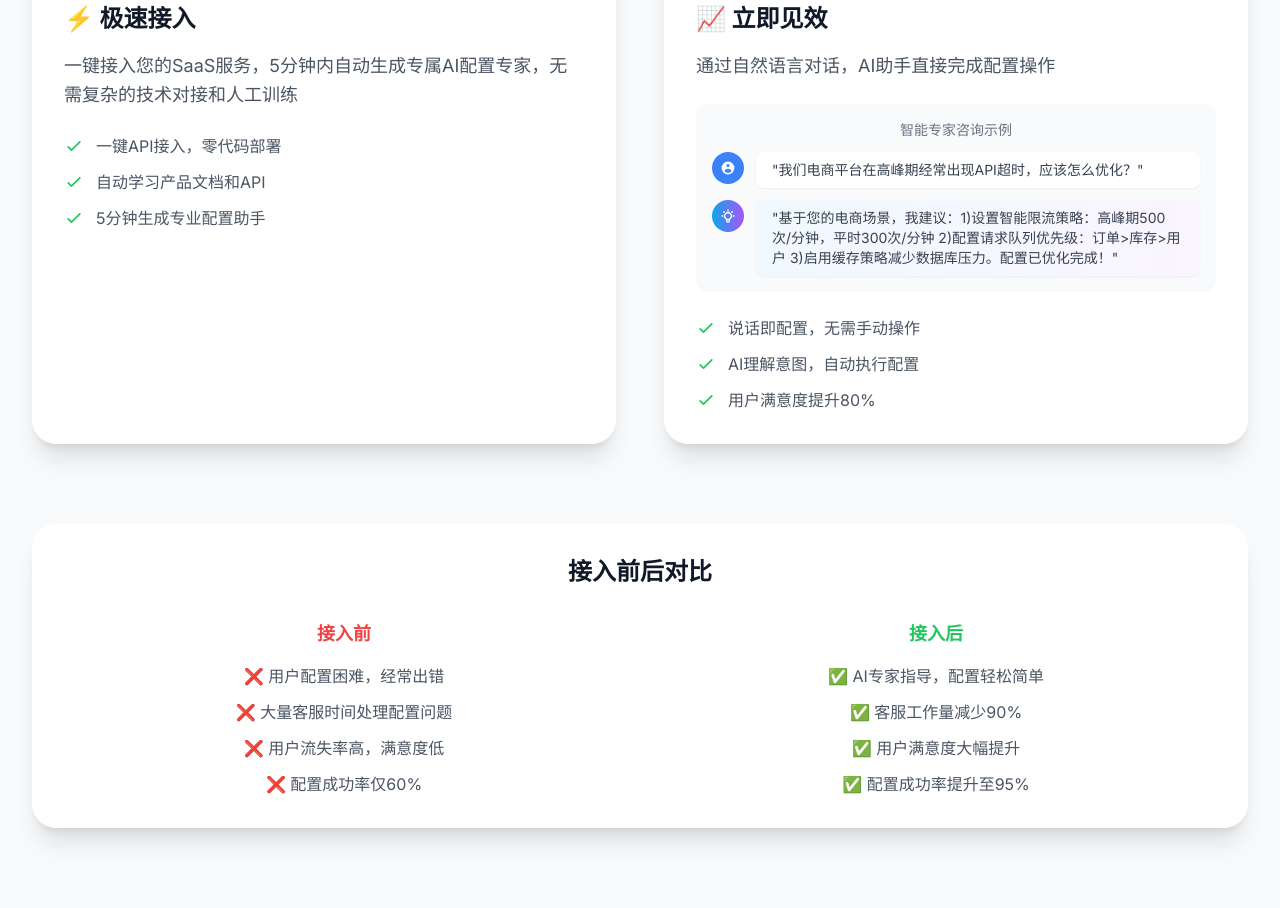
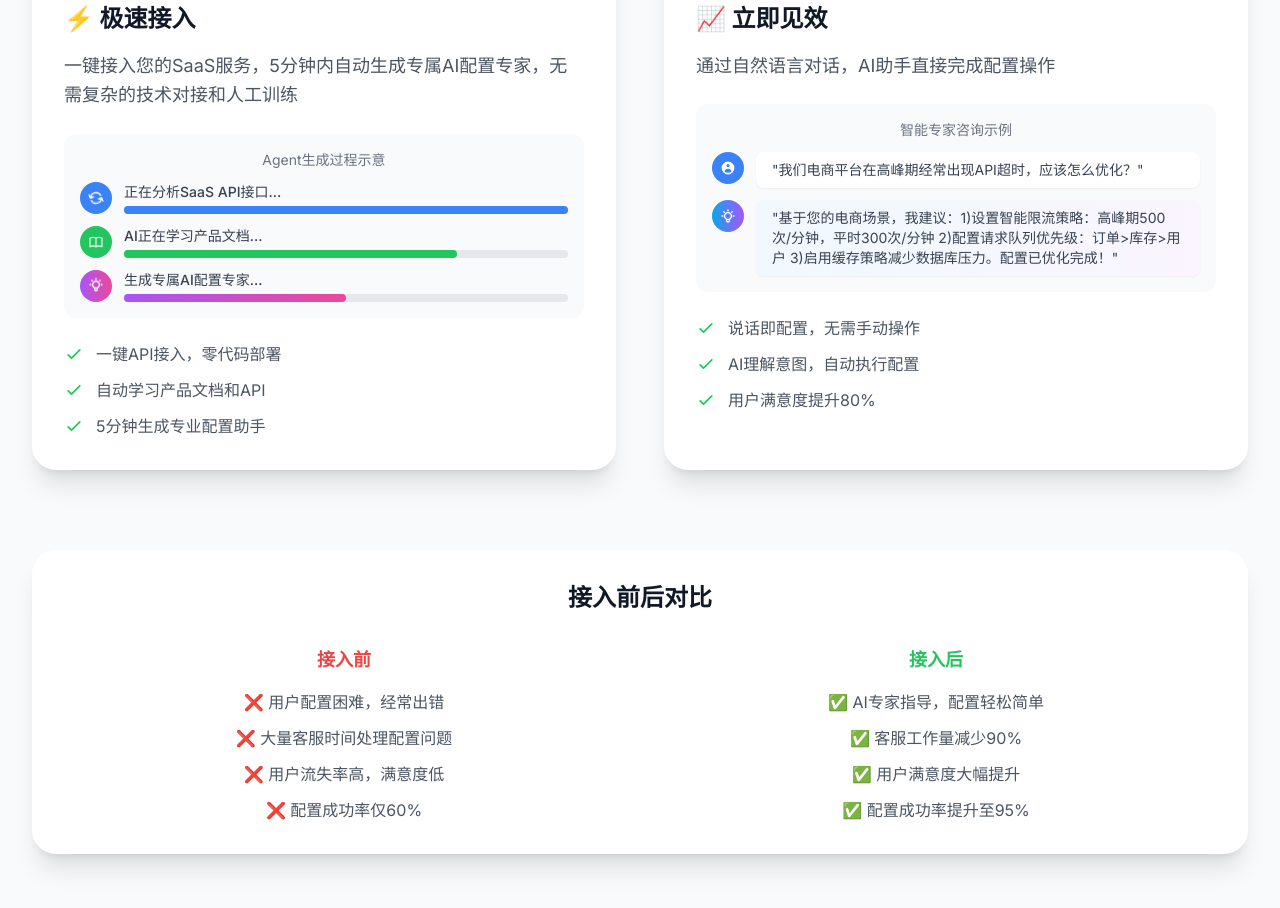
Before and after one commit to 066886/saasagent, a website: page index.html in a window 1280 px wide. Shown: the part 2259-3167 px from the top of the page. Drawn offline with nearby package versions, Linux system fonts and the light colour scheme.

Commit message:
优化极速接入模块：添加Agent生成过程示意图，移除完成状态提示

```diff
--- a/index.html
+++ b/index.html
@@ -293,6 +293,58 @@
                     </div>
                     <h3 class="text-2xl font-bold text-gray-900 mb-4" data-i18n="benefits.integration.title">⚡ 极速接入</h3>
                     <p class="text-gray-600 text-lg leading-relaxed mb-6" data-i18n="benefits.integration.desc">一键接入您的SaaS服务，5分钟内自动生成专属AI配置专家，无需复杂的技术对接和人工训练</p>
+
+                    <!-- Agent生成过程示意图 -->
+                    <div class="bg-gray-50 rounded-xl p-4 mb-6">
+                        <div class="text-sm text-gray-500 mb-3 text-center" data-i18n="benefits.integration.process.title">Agent生成过程示意</div>
+                        <div class="space-y-3">
+                            <!-- 步骤1：API分析 -->
+                            <div class="flex items-center">
+                                <div class="bg-blue-500 rounded-full w-8 h-8 flex items-center justify-center mr-3 flex-shrink-0">
+                                    <svg class="w-4 h-4 text-white animate-spin" fill="none" stroke="currentColor" viewBox="0 0 24 24">
+                                        <path stroke-linecap="round" stroke-linejoin="round" stroke-width="2" d="M4 4v5h.582m15.356 2A8.001 8.001 0 004.582 9m0 0H9m11 11v-5h-.581m0 0a8.003 8.003 0 01-15.357-2m15.357 2H15"></path>
+                                    </svg>
+                                </div>
+                                <div class="flex-1">
+                                    <div class="text-sm font-medium text-gray-700" data-i18n="benefits.integration.process.step1">正在分析SaaS API接口...</div>
+                                    <div class="w-full bg-gray-200 rounded-full h-2 mt-1">
+                                        <div class="bg-blue-500 h-2 rounded-full w-full transition-all duration-1000"></div>
+                                    </div>
+                                </div>
+                            </div>
+
+                            <!-- 步骤2：文档学习 -->
+                            <div class="flex items-center">
+                                <div class="bg-green-500 rounded-full w-8 h-8 flex items-center justify-center mr-3 flex-shrink-0">
+                                    <svg class="w-4 h-4 text-white animate-pulse" fill="none" stroke="currentColor" viewBox="0 0 24 24">
+                                        <path stroke-linecap="round" stroke-linejoin="round" stroke-width="2" d="M12 6.253v13m0-13C10.832 5.477 9.246 5 7.5 5S4.168 5.477 3 6.253v13C4.168 18.477 5.754 18 7.5 18s3.332.477 4.5 1.253m0-13C13.168 5.477 14.754 5 16.5 5c1.746 0 3.332.477 4.5 1.253v13C20.168 18.477 18.582 18 16.5 18c-1.746 0-3.332.477-4.5 1.253"></path>
+                                    </svg>
+                                </div>
+                                <div class="flex-1">
+                                    <div class="text-sm font-medium text-gray-700" data-i18n="benefits.integration.process.step2">AI正在学习产品文档...</div>
+                                    <div class="w-full bg-gray-200 rounded-full h-2 mt-1">
+                                        <div class="bg-green-500 h-2 rounded-full w-3/4 transition-all duration-1000"></div>
+                                    </div>
+                                </div>
+                            </div>
+
+                            <!-- 步骤3：Agent生成 -->
+                            <div class="flex items-center">
+                                <div class="bg-gradient-to-r from-purple-500 to-pink-500 rounded-full w-8 h-8 flex items-center justify-center mr-3 flex-shrink-0">
+                                    <svg class="w-4 h-4 text-white animate-bounce" fill="none" stroke="currentColor" viewBox="0 0 24 24">
+                                        <path stroke-linecap="round" stroke-linejoin="round" stroke-width="2" d="M9.663 17h4.673M12 3v1m6.364 1.636l-.707.707M21 12h-1M4 12H3m3.343-5.657l-.707-.707m2.828 9.9a5 5 0 117.072 0l-.548.547A3.374 3.374 0 0014 18.469V19a2 2 0 11-4 0v-.531c0-.895-.356-1.754-.988-2.386l-.548-.547z"></path>
+                                    </svg>
+                                </div>
+                                <div class="flex-1">
+                                    <div class="text-sm font-medium text-gray-700" data-i18n="benefits.integration.process.step3">生成专属AI配置专家...</div>
+                                    <div class="w-full bg-gray-200 rounded-full h-2 mt-1">
+                                        <div class="bg-gradient-to-r from-purple-500 to-pink-500 h-2 rounded-full w-1/2 transition-all duration-1000"></div>
+                                    </div>
+                                </div>
+                            </div>
+                        </div>
+                    </div>
+
                     <ul class="space-y-3">
                         <li class="flex items-center text-gray-600">
                             <svg class="w-5 h-5 text-green-500 mr-3 flex-shrink-0" fill="none" stroke="currentColor" viewBox="0 0 24 24">
--- a/script.js
+++ b/script.js
@@ -59,6 +59,10 @@ const translations = {
         'benefits.integration.feature1': '一键API接入，零代码部署',
         'benefits.integration.feature2': '自动学习产品文档和API',
         'benefits.integration.feature3': '5分钟生成专业配置助手',
+        'benefits.integration.process.title': 'Agent生成过程示意',
+        'benefits.integration.process.step1': '正在分析SaaS API接口...',
+        'benefits.integration.process.step2': 'AI正在学习产品文档...',
+        'benefits.integration.process.step3': '生成专属AI配置专家...',
         'benefits.results.title': '📈 立即见效',
         'benefits.results.desc': '通过自然语言对话，AI助手直接完成配置操作',
         'benefits.results.chat.title': '智能专家咨询示例',
@@ -146,6 +150,10 @@ const translations = {
         'benefits.integration.feature1': 'One-click API integration, zero-code deployment',
         'benefits.integration.feature2': 'Automatically learn product documentation and APIs',
         'benefits.integration.feature3': 'Generate professional configuration assistant in 5 minutes',
+        'benefits.integration.process.title': 'Agent Generation Process Demo',
+        'benefits.integration.process.step1': 'Analyzing SaaS API interfaces...',
+        'benefits.integration.process.step2': 'AI learning product documentation...',
+        'benefits.integration.process.step3': 'Generating dedicated AI configuration expert...',
         'benefits.results.title': '📈 Immediate Results',
         'benefits.results.desc': 'Through natural language conversation, AI assistant directly completes configuration operations',
         'benefits.results.chat.title': 'Intelligent Expert Consultation Example',
```
